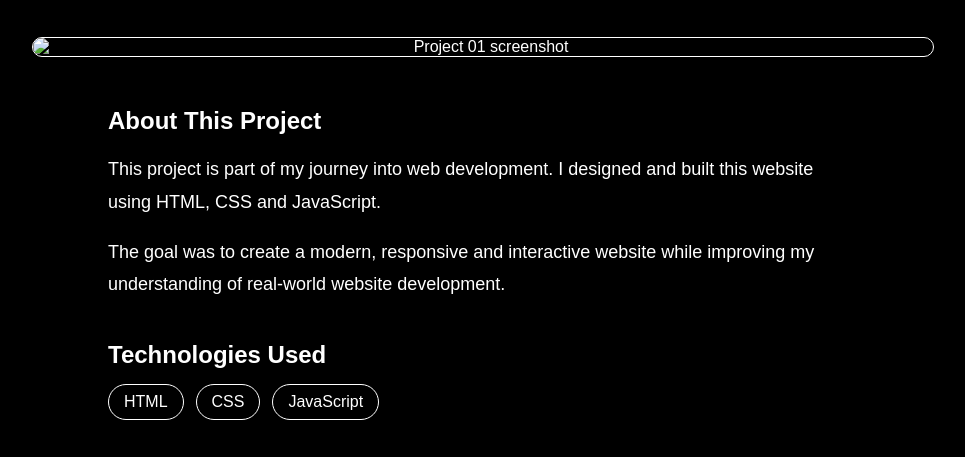
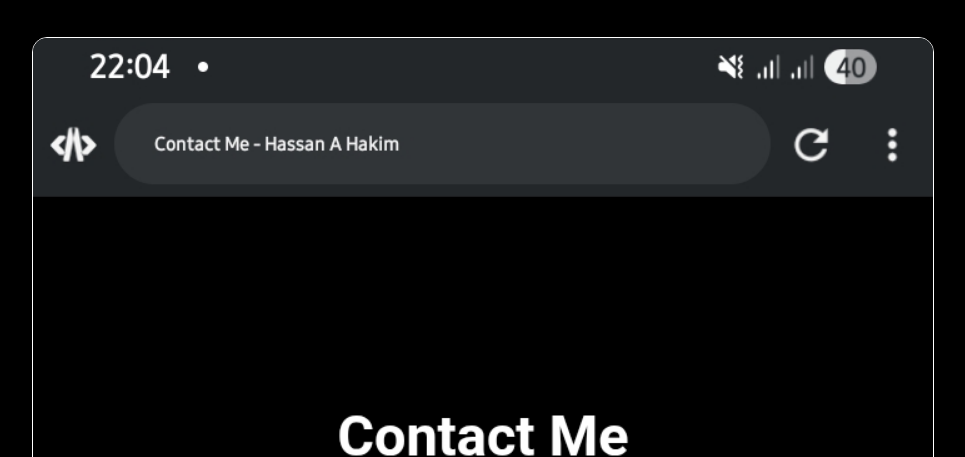
Before and after one commit to staybyplan340-afk/hakim-website-, a plain HTML site: page project1.html in a window 1280 px wide. Shown: the part 310-767 px from the top of the page, without its empty margins (157-1122 px from the left). Drawn offline with Linux system fonts and the light colour scheme.

Commit message:
Update project1.html

```diff
--- a/project1.html
+++ b/project1.html
@@ -53,7 +53,7 @@
             <div class="project-page-image">
 
                 <img
-                    src="Imagess/Screenshot_20260811_220425_Acode.jpg"
+                    src="Screenshot_20260811_220425_Acode.jpg"
                     alt="Project 01 screenshot">
 
             </div>
```
